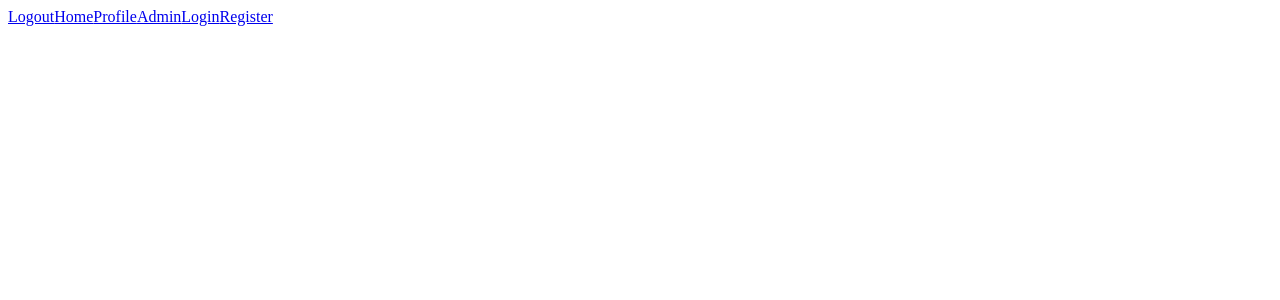
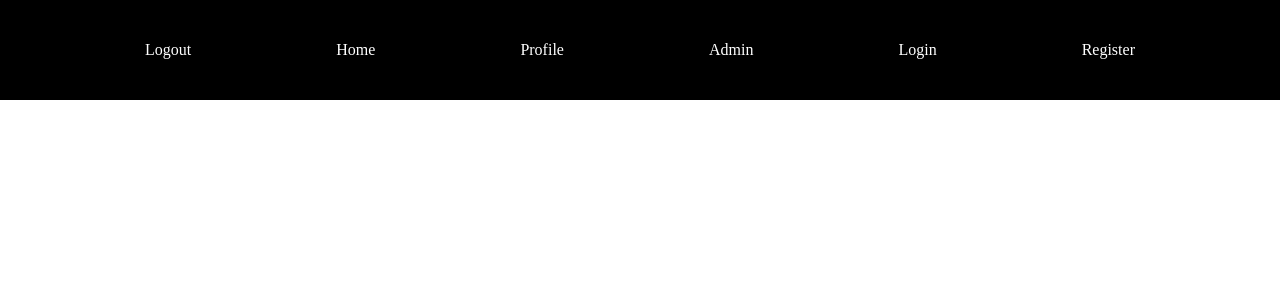
Before and after one commit to Chen-Stefan/authentication, a React (Create React App) app in the folder client/: page / in a window 1280 px wide. Shown: the top 300 px of the page. Built offline with nearby package versions, Linux system fonts and the light colour scheme.

Commit message:
Create main.css to style the Navbar

```diff
--- a/client/src/App.tsx
+++ b/client/src/App.tsx
@@ -5,7 +5,7 @@ import Homepage from './pages/HomePage';
 import AdminPage from './pages/AdminPage';
 import Login from './pages/Login';
 import Profile from './pages/Profile';
-
+import './main.css'
 // Routes就是v5的 Switch
 function App() {
   return (
--- a/client/src/components/Navbar.tsx
+++ b/client/src/components/Navbar.tsx
@@ -1,6 +1,5 @@
 import React from "react";
 import { Link } from "react-router-dom";
-
 export default function Navbar() {
   return (
     <div className="NavContainer">
--- /dev/null
+++ b/client/src/main.css
@@ -0,0 +1,18 @@
+* {
+  margin: 0;
+  padding: 0;
+  box-sizing: border-box;
+}
+
+.NavContainer {
+  width: 100vw;
+  height: 100px;
+  background: black;
+  display: flex;
+  align-items: center;
+  justify-content: space-evenly;
+}
+.NavContainer a {
+  color: white;
+  text-decoration: none;
+}
```
